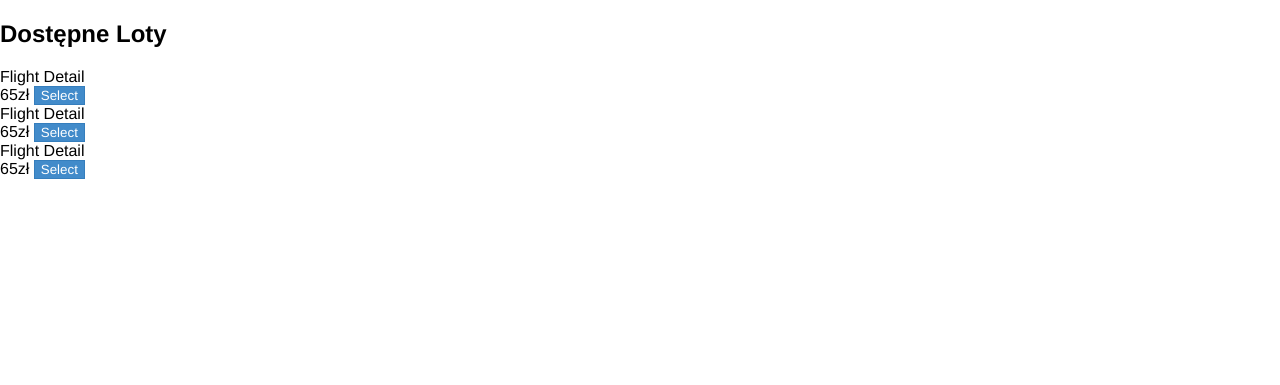
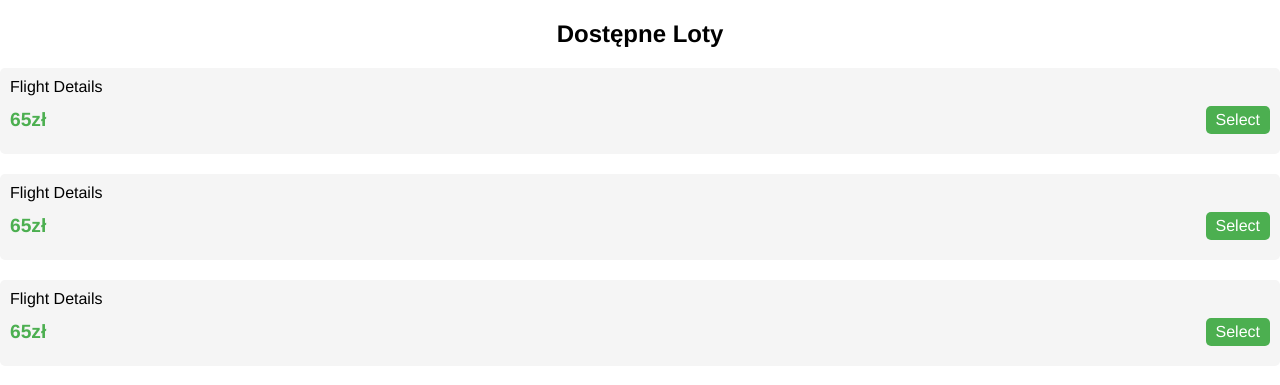
Before and after one commit to Robur333/phpAirport, a PHP site: page / in a window 1280 px wide. Shown: the part 58-443 px from the top of the page. Run offline with PHP 8.4, Linux system fonts and the light colour scheme.

Commit message:
Lepsza strona główna

```diff
--- a/build/shared/style.css
+++ b/build/shared/style.css
@@ -58,3 +58,67 @@ body {
 .grey-btn-center:hover {
   background-color: #d4d4d4;
 }
+
+.flight {
+  background-color: #f5f5f5;
+  padding: 10px;
+  margin-bottom: 20px;
+  border-radius: 5px;
+  transition: background-color 0.2s ease-in;
+}
+
+.flight:hover {
+  background-color: #e0e0e0;
+  cursor: pointer;
+}
+
+.flightBoard{
+  text-align:center;
+}
+
+.flight div {
+  display: flex;
+  align-items: center;
+  justify-content: space-between;
+  margin-bottom: 10px;
+}
+
+.flight h3 {
+  font-size: 1.5em;
+  font-weight: bold;
+  margin-bottom: 5px;
+}
+
+.flight span {
+  font-size: 1.2em;
+  font-weight: bold;
+  color: #4CAF50;
+}
+
+.flight button {
+  background-color: #4CAF50;
+  color: #fff;
+  border: none;
+  padding: 5px 10px;
+  border-radius: 5px;
+  font-size: 1em;
+  transition: background-color 0.2s ease-in;
+}
+
+.flight button:hover {
+  background-color: #3e8e41;
+  cursor: pointer;
+}
+
+.flight.reserved {
+  background-color: #b9f6ca;
+}
+
+.flight.reserved h3 {
+  text-decoration: line-through;
+}
+
+.flight.reserved button {
+  background-color: #9e9e9e;
+  cursor: not-allowed;
+}
--- a/views/index.php
+++ b/views/index.php
@@ -35,26 +35,25 @@
       <div class="flightBoard">
         <h2>Dostępne Loty</h2>
         <div class="flight">
-            <div>Flight Detail</div>
-
+            <div>Flight Details</div>
             <div>
                 <span>65zł</span>
                 <button>Select</button>
             </div>
         </div>
-        <div>Flight Detail</div>
-
+        <div class="flight">
+          <div>Flight Details</div>
         <div>
             <span>65zł</span>
             <button>Select</button>
         </div>
     </div>
-    <div>Flight Detail</div>
-
-    <div>
-        <span>65zł</span>
-        <button>Select</button>
-    </div>
+    <div class="flight">
+          <div>Flight Details</div>
+        <div>
+            <span>65zł</span>
+            <button>Select</button>
+        </div>
 </div>
       </div>
     </div>
--- a/views/login.php
+++ b/views/login.php
@@ -90,9 +90,7 @@ $connect = new mysqli(
         echo '<p class="error-message">Wrong login or password</p>';
         }else{
             $isPasswordCorrect = true;;
-
         }
-
         ?>
         <div class="form-step">
           <div class="step-title">
```
